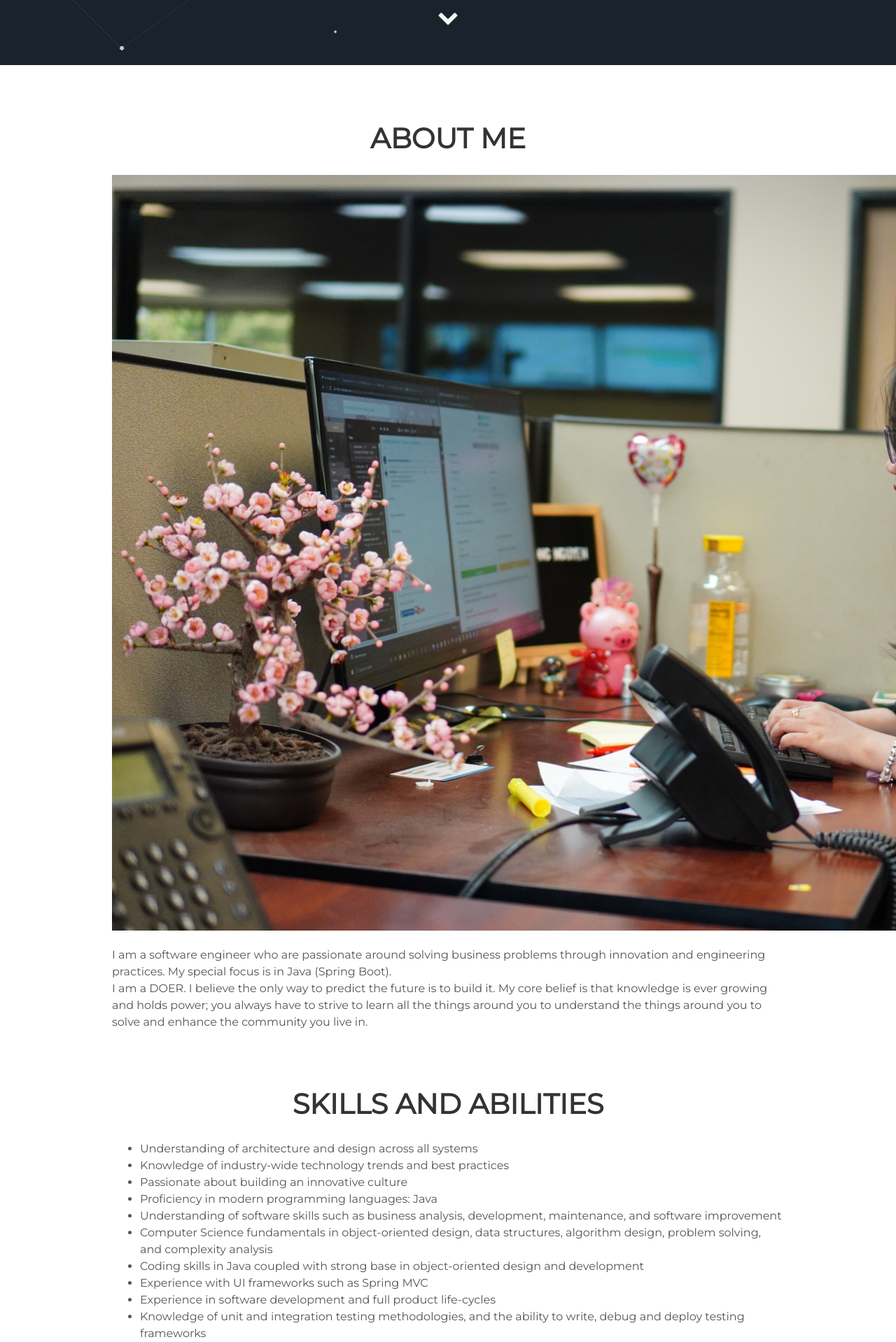
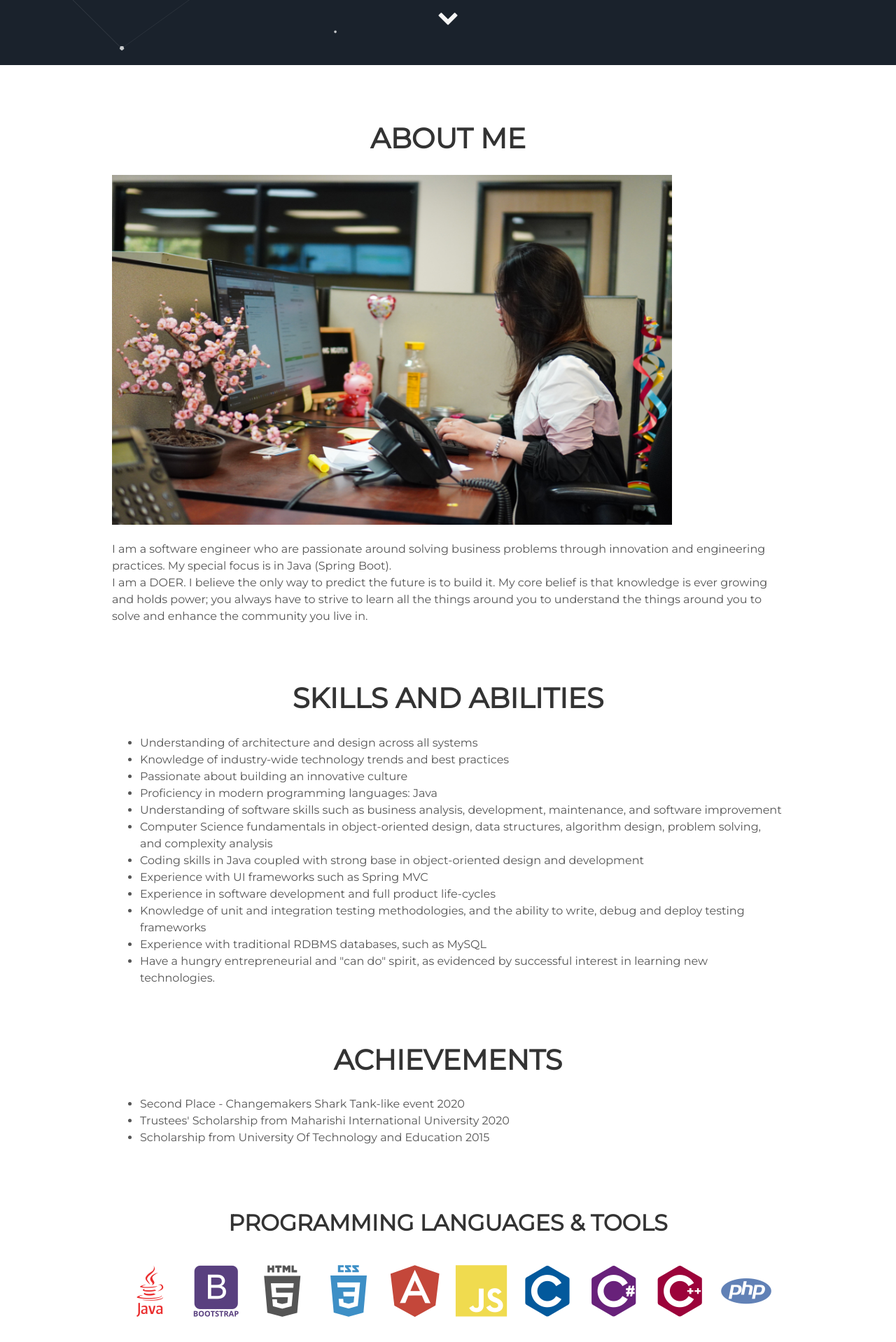
Before and after one commit to phuongnguyen0610/phuongnguyen0610.github.io, a Jekyll site: the page built from index.html, in a window 1280 px wide. Shown: the part 807-2725 px from the top of the page at 70% size. Built offline with Jekyll 4.4.1, drawn with Linux system fonts in a browser that asks for light colours.

Commit message:
Update about.html

```diff
--- a/_includes/about.html
+++ b/_includes/about.html
@@ -1,7 +1,7 @@
  <!-- <div class="user-details"> -->
   <div>
   <h1 style="text-align: center;"> ABOUT ME</h1>
-  <img alt="work" src="/assets/img/work.jpg"/>
+  <img  style="text-align: center;" alt="work" src="/assets/img/work.jpg" width="800" height="500"/>
   <p> I am a software engineer who are passionate around solving business problems through innovation and engineering practices.
   My special focus is in Java (Spring Boot). <br>
   I am a DOER. I believe the only way to predict the future is to build it. My core belief is that knowledge is ever growing and holds power; you always have to strive to learn
```
